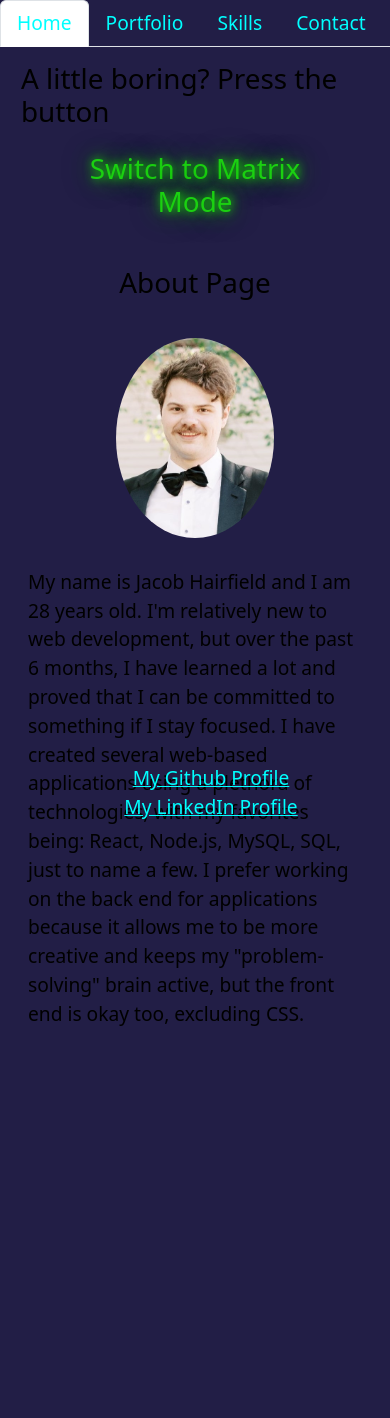
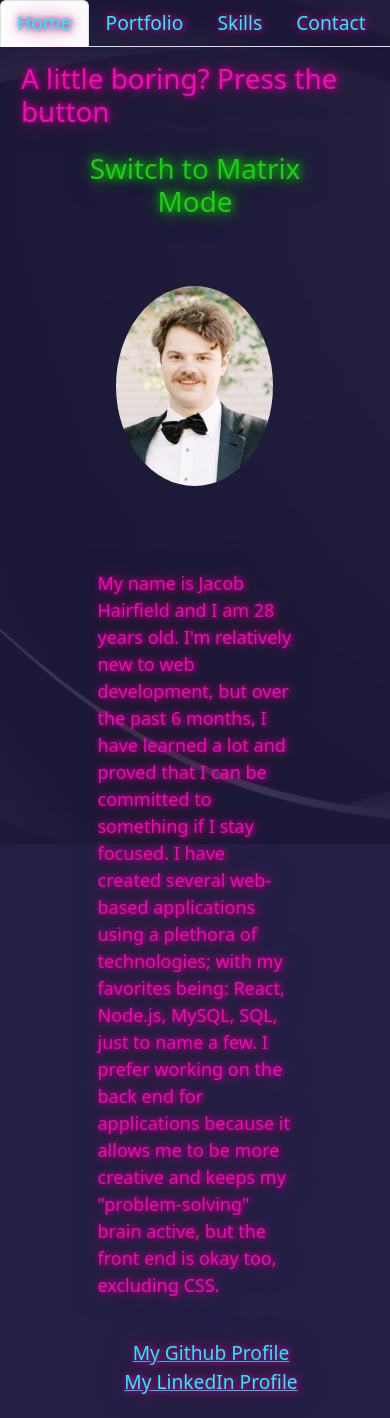
Before and after one commit to lilcobby/portfolioV2-jh, a React (Vite) app: page / in a window 390 px wide. Before the commit the page ends 1065 px from the top, so only its background shows below. Built offline with nearby package versions, Linux system fonts and the light colour scheme.

Commit message:
pretty close now

```diff
--- a/src/components/Themes.jsx
+++ b/src/components/Themes.jsx
@@ -32,6 +32,7 @@ const ModeSwitch = () => {
         {isDarkMode ? "Switch to Boring Mode" : "Switch to Matrix Mode"}
       </button>
       {isDarkMode && <div className="bg-overlay"></div>}
+      {!isDarkMode && <div className="bg-overlay2"></div>}
     </div>
   );
 };
--- a/src/pages/Contact.jsx
+++ b/src/pages/Contact.jsx
@@ -1,10 +1,10 @@
-export default function Contact(){
+export default function Contact() {
   return (
     <div className="container">
       <h1>Contact Me</h1>
       <h2>#form logic not yet complete</h2>
       {/* <form onSubmit={handleSubmit}> for later use*/}
-      <form >
+      <form>
         <label htmlFor="name">Name:</label>
         <br />
         <input type="text" id="name" name="name" required />
@@ -20,12 +20,14 @@ export default function Contact(){
         <textarea id="message" name="message" rows="4" cols="50" required />
         <br />
 
-        <button type="submit">Submit</button>
+        <button type="submit" className="specialbtn">
+          Submit
+        </button>
       </form>
     </div>
   );
-// for later use
+  // for later use
   // function handleSubmit(event) {
   //   event.preventDefault();
   //   // Handle form submission here
-    }
+}
--- a/src/pages/Home.jsx
+++ b/src/pages/Home.jsx
@@ -1,13 +1,13 @@
 const myAge = 28;
 const myName = "Jacob Hairfield";
-const imgAspectRatio = 445 / 566; // width divided by height for aspect ratio
+const imgAspectRatio = 445 / 566;
 const imgHeight = 200;
 const imgWidth = imgHeight * imgAspectRatio;
 
 export default function Home() {
   return (
-    <div className="container">
-      <h1>About Page</h1>
+    <>
+      <div className="profilePic">
         <img
           src="./assets/65115206_10216266979521817_8966192826849165312_n (2).jpg"
           alt="a headshot of me"
@@ -18,17 +18,20 @@ export default function Home() {
             margin: "30px",
           }}
         />
-
+      </div>
+      <div className="container">
         <p className="test">
           My name is {myName} and I am {myAge} years old. I'm relatively new to
           web development, but over the past 6 months, I have learned a lot and
           proved that I can be committed to something if I stay focused. I have
-        created several web-based applications using a plethora of technologies;
-        with my favorites being: React, Node.js, MySQL, SQL, just to name a few.
-        I prefer working on the back end for applications because it allows me
-        to be more creative and keeps my "problem-solving" brain active, but the
-        front end is okay too, excluding CSS.
+          created several web-based applications using a plethora of
+          technologies; with my favorites being: React, Node.js, MySQL, SQL,
+          just to name a few. I prefer working on the back end for applications
+          because it allows me to be more creative and keeps my
+          "problem-solving" brain active, but the front end is okay too,
+          excluding CSS.
         </p>
       </div>
+    </>
   );
 }
--- a/src/pages/Portfolio.jsx
+++ b/src/pages/Portfolio.jsx
@@ -3,7 +3,7 @@ export default function Portfolio() {
   return (
     <>
       <div className="containerTwo">
-        <h1 className="portfolio-heading">Portfolio</h1>
+
       </div>
       <div className="containerOne">
         <div className="projectPort">
--- a/src/pages/Skills.jsx
+++ b/src/pages/Skills.jsx
@@ -1,7 +1,6 @@
 export default function Skills() {
   return (
     <div className="containerSpecial">
-      <h1>Skills Page</h1>
       <ul>
         <li>JavaScript ES6+</li>
         <li>CSS3</li>
--- a/src/styles/Portfolio.css
+++ b/src/styles/Portfolio.css
@@ -5,7 +5,11 @@
     width: 100%;
   }
 }
-
+.test {
+  width: 50vw;
+  margin-top: 10%;
+  font-size: 25px;
+}
 #error-page p,
 #error-page h1 {
   color: #15ff00;
@@ -30,16 +34,33 @@
   z-index: -1;
 }
 
+.bg-overlay2 {
+  content: "";
+  position: fixed;
+  top: 0;
+  left: 0;
+  width: 100%;
+  height: 100%;
+  max-height: 100vh;
+  max-width: 100vw;
+  background-image: url("/assets/proBackground.avif");
+  background-size: cover;
+  background-position: center;
+  opacity: 0.2;
+  z-index: -1;
+}
+
 .Image {
   max-width: 100%;
   max-height: 30vh; /* adjust the height as needed */
-  height: auto;
+  height: 200px;
   width: auto;
 }
 
 .light-mode {
   background-color: #221e46;
-  color: #000000;
+  color: #f509ba;
+  text-shadow: #9e0771 1px 0 10px, #d80993 1px 0 5px, #880367 1px 0 30px;
 }
 
 .dark-mode {
@@ -56,14 +77,7 @@
 }
 
 .projectPort {
-  border: 1px solid #1bd011;
   padding: 20px;
-  box-shadow: 10px 10px 5px rgba(27, 208, 17, 0.3); /* Shadow effect */
-}
-
-.Image {
-  width: 100%;
-  height: auto;
 }
 
 .portfolio-heading {
@@ -118,3 +132,40 @@ p,
 li {
   font-size: larger;
 }
+.specialbtn {
+  color: #f509ba;
+  text-shadow: #9e0771 1px 0 10px, #d80993 1px 0 5px, #880367 1px 0 30px;
+}
+.specialbtn:hover {
+  background-color: #c415b5;
+}
+.profilePic {
+  position: absolute;
+  top: 40px;
+  right: 0;
+  align-self: flex-start;
+}
+@media (max-width: 768px) {
+  .profilePic {
+    position: relative;
+    align-self: center;
+    top: auto;
+
+    right: auto;
+    height: auto;
+    width: 100px;
+    padding-left: 70px;
+  }
+  .footer {
+    position: relative;
+    bottom: 1px;
+    left: 0;
+    width: 100%;
+    text-align: center;
+  }
+  .test {
+    width: 50vw;
+    margin-top: 10%;
+    font-size: large;
+  }
+}
```
Also changed, not shown: public/assets/proBackground.avif (added). Lines whose indentation alone changed are shown as unchanged.
